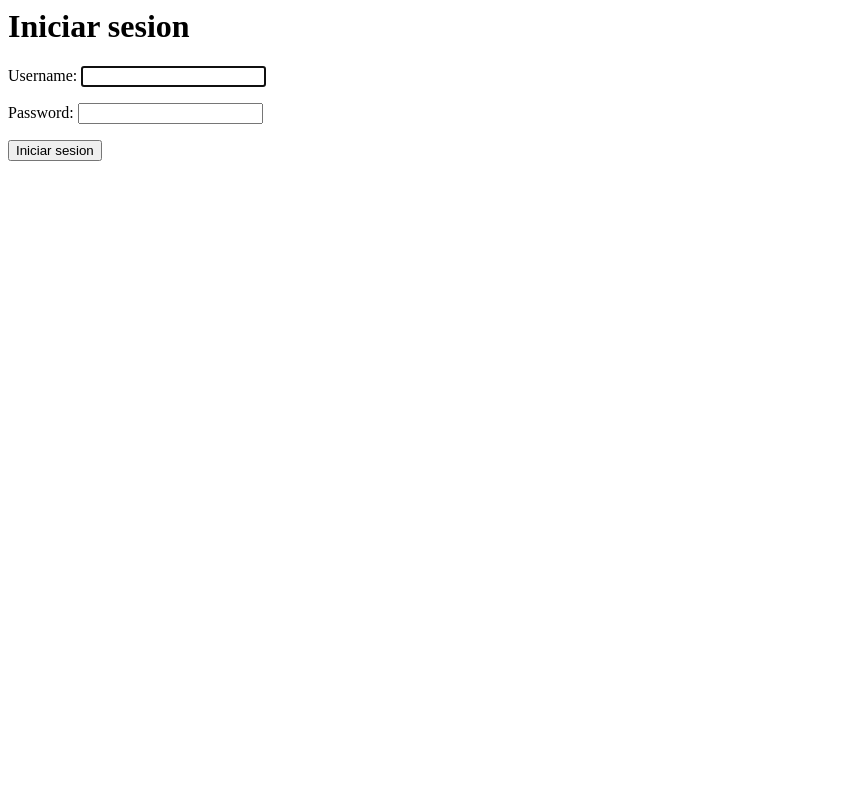
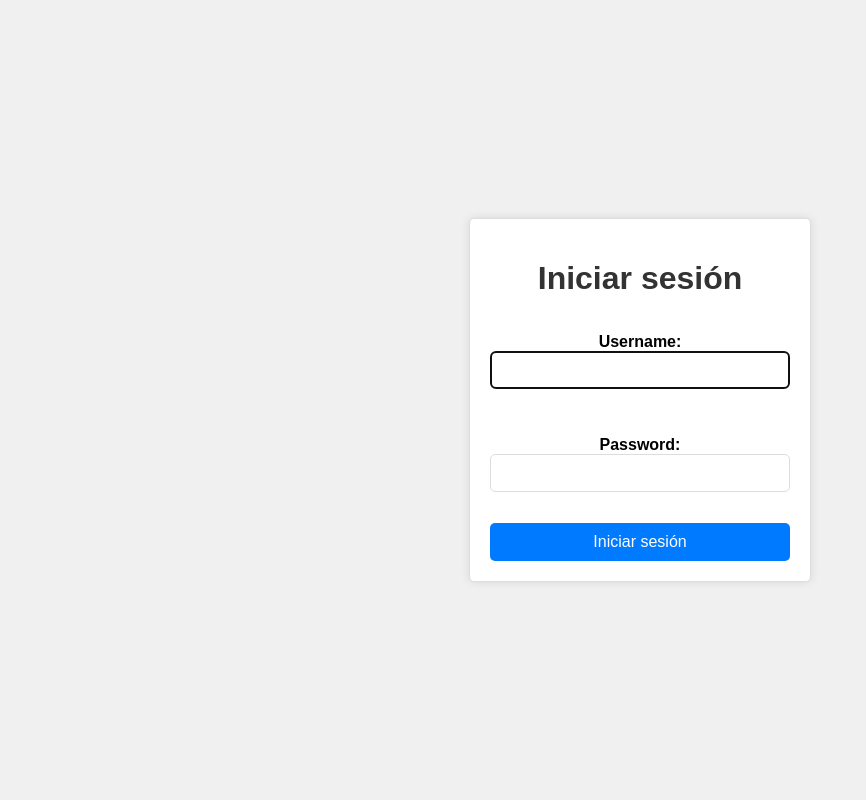
Before and after one commit to Keevin27/Recursos_Humanos, a Django app: page / in a window 1280 px wide. Shown: the whole page, without its empty margins (0-866 px from the left). Run offline with Django 5.2, Linux system fonts and the light colour scheme.

Commit message:
cambios realizados con exito

```diff
--- a/myapp/templates/iniciarSesion.html
+++ b/myapp/templates/iniciarSesion.html
@@ -1,9 +1,87 @@
-<h1>Iniciar sesion</h1>
-{{error}}
-<form method="POST">
-    {% csrf_token %}
-    {{form.as_p}}
-    <button>
-        Iniciar sesion
-    </button>
-</form>
+<!DOCTYPE html>
+<html lang="en">
+<head>
+    <meta charset="UTF-8">
+    <meta name="viewport" content="width=device-width, initial-scale=1.0">
+    <title>Iniciar sesión</title>
+    <style>
+        body {
+            font-family: Arial, sans-serif;
+            background-color: #f0f0f0;
+            display: flex;
+            justify-content: center;
+            align-items: center;
+            height: 100vh;
+            margin: 0;
+        }
+
+        .login-container {
+            background-color: #ffffff;
+            border: 1px solid #dddddd;
+            padding: 20px;
+            border-radius: 5px;
+            box-shadow: 0 0 10px rgba(0, 0, 0, 0.1);
+            width: 300px;
+            text-align: center;
+        }
+
+        .login-container h1 {
+            margin-bottom: 20px;
+            color: #333333;
+        }
+
+        .login-container form {
+            display: flex;
+            flex-direction: column;
+        }
+
+        .login-container form label {
+            margin-bottom: 10px;
+            font-weight: bold;
+        }
+
+        .login-container form input[type="text"],
+        .login-container form input[type="password"] {
+            padding: 10px;
+            margin-bottom: 15px;
+            border: 1px solid #dddddd;
+            border-radius: 5px;
+            font-size: 14px;
+            width: calc(100% - 22px);
+        }
+
+        .login-container form button {
+            padding: 10px 20px;
+            background-color: #007bff;
+            color: white;
+            border: none;
+            border-radius: 5px;
+            cursor: pointer;
+            font-size: 16px;
+            transition: background-color 0.3s ease;
+        }
+
+        .login-container form button:hover {
+            background-color: #0056b3;
+        }
+
+        .error-message {
+            color: red;
+            margin-bottom: 10px;
+        }
+    </style>
+</head>
+<body>
+    <div class="login-container">
+        <h1>Iniciar sesión</h1>
+        {% if error %}
+            <p class="error-message">{{ error }}</p>
+        {% endif %}
+        <form method="POST">
+            {% csrf_token %}
+            {{ form.as_p }}
+            <button type="submit">Iniciar sesión</button>
+        </form>
+    </div>
+</body>
+</html>
```
